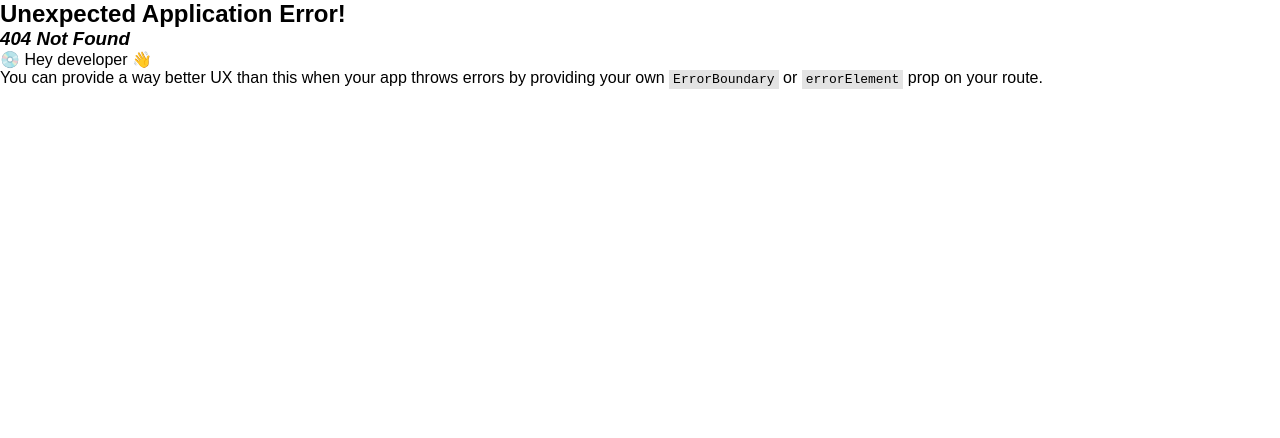
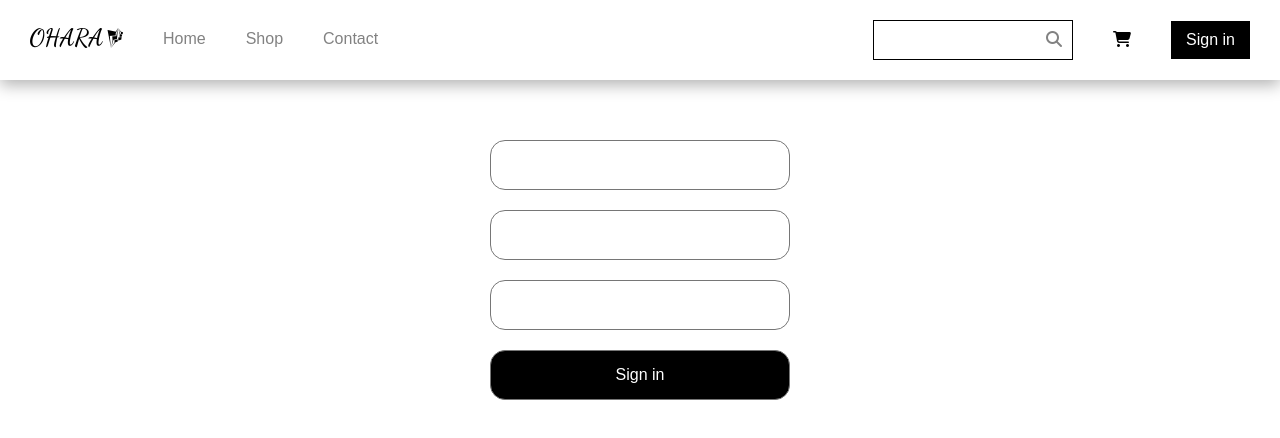
Before and after one commit to Lior159/shop-client, a React (Create React App) app: page /sign-in in a window 1280 px wide. Before the commit this address had no page. Shown: the top 438 px of the page. Built offline with nearby package versions, Linux system fonts and the light colour scheme.

Commit message:
create sign-in page

```diff
--- a/src/App.js
+++ b/src/App.js
@@ -3,6 +3,7 @@ import { createBrowserRouter, RouterProvider } from "react-router-dom";
 import RootPage from "./pages/RootPage";
 import HomePage from "./pages/HomePage";
 import ShopPage from "./pages/ShopPage";
+import SigninPage from "./pages/SigninPage";
 
 const router = createBrowserRouter([
   {
@@ -11,6 +12,7 @@ const router = createBrowserRouter([
     children: [
       { path: "/", element: <HomePage /> },
       { path: "/shop", element: <ShopPage /> },
+      { path: "/sign-in", element: <SigninPage /> },
     ],
   },
 ]);
--- a/src/components/layer/MainNavbar.js
+++ b/src/components/layer/MainNavbar.js
@@ -1,4 +1,4 @@
-import { NavLink } from "react-router-dom";
+import { NavLink, useNavigate } from "react-router-dom";
 import styles from "./MainNavbar.module.css";
 import logo from "../../assets/ohara-logo2.png";
 import NavList from "./NavList";
@@ -11,6 +11,8 @@ const setActiveClass = ({ isActive }) => {
 };
 
 const MainNavbar = () => {
+  const navigate = useNavigate();
+
   return (
     <header className={styles.header}>
       <NavList>
@@ -38,12 +40,17 @@ const MainNavbar = () => {
           <SearchInput />
         </NavItem>
         <NavItem className={styles.link}>
-          <NavLink to="">
-            <i class="fa-solid fa-cart-shopping"></i>
-          </NavLink>
+          <i className="fa-solid fa-cart-shopping"></i>
         </NavItem>
         <NavItem>
-          <Button>Sign in</Button>
+          <Button
+            onClick={() => {
+              console.log("xxx");
+              navigate("/sign-in");
+            }}
+          >
+            Sign in
+          </Button>
         </NavItem>
       </NavList>
     </header>
--- a/src/components/layer/SearchInput.js
+++ b/src/components/layer/SearchInput.js
@@ -6,7 +6,7 @@ const SearchInput = () => {
       <form>
         <input type="text" />
         <button className={styles.search_btn} type="submit">
-          <i class="fa-solid fa-magnifying-glass"></i>
+          <i className="fa-solid fa-magnifying-glass"></i>
         </button>
       </form>
     </div>
--- a/src/components/ui/Button.js
+++ b/src/components/ui/Button.js
@@ -2,7 +2,10 @@ import styles from "./Button.module.css";
 
 const Button = (props) => {
   return (
-    <button className={`${styles.btn} ${props.className}`}>
+    <button
+      className={`${styles.btn} ${props.className}`}
+      onClick={props.onClick}
+    >
       {props.children}
     </button>
   );
--- a/src/components/ui/Button.module.css
+++ b/src/components/ui/Button.module.css
@@ -8,6 +8,7 @@
 }
 
 .btn:hover {
+  cursor: pointer;
   color: white;
   background-color: rgba(0, 0, 0, 0.7);
 }
--- /dev/null
+++ b/src/components/ui/Input.js
@@ -0,0 +1,7 @@
+import styles from "./Input.module.css";
+
+const Input = (props) => {
+  return <input className={styles.input} {...props.input} />;
+};
+
+export default Input;
--- /dev/null
+++ b/src/components/ui/Input.module.css
@@ -0,0 +1,10 @@
+.input {
+  display: block;
+  margin: 20px auto;
+  width: 300px;
+  height: 50px;
+  border: solid 1px rgb(118, 118, 118);
+  border-radius: 15px;
+  font-size: 16px;
+  padding: 0 10px;
+}
--- /dev/null
+++ b/src/components/ui/NewForm.js
@@ -0,0 +1,11 @@
+import styles from "./NewForm.module.css";
+
+const NewForm = (props) => {
+  return (
+    <div className={styles["form-container"]}>
+      <form>{props.children}</form>
+    </div>
+  );
+};
+
+export default NewForm;
--- /dev/null
+++ b/src/components/ui/NewForm.module.css
@@ -0,0 +1,18 @@
+.form-container {
+  width: 100%;
+  display: flex;
+  justify-content: center;
+  align-items: center;
+  text-align: center;
+}
+
+.form-container input,
+.form-container button {
+  display: block;
+  width: 300px;
+  height: 50px;
+  border: solid 1px rgb(118, 118, 118);
+  border-radius: 15px;
+  font-size: 16px;
+  padding: 0 10px;
+}
--- a/src/pages/HomePage.js
+++ b/src/pages/HomePage.js
@@ -1,5 +1,5 @@
 const HomePage = () => {
-  return <div>home</div>;
+  <h1>home</h1>;
 };
 
 export default HomePage;
--- a/src/pages/SigninPage.js
+++ b/src/pages/SigninPage.js
@@ -0,0 +1,16 @@
+import Input from "../components/ui/Input";
+import NewForm from "../components/ui/NewForm";
+import Button from "../components/ui/Button";
+
+const SigninPage = () => {
+  return (
+    <NewForm>
+      <Input />
+      <Input />
+      <Input />
+      <Button>Sign in</Button>
+    </NewForm>
+  );
+};
+
+export default SigninPage;
```
